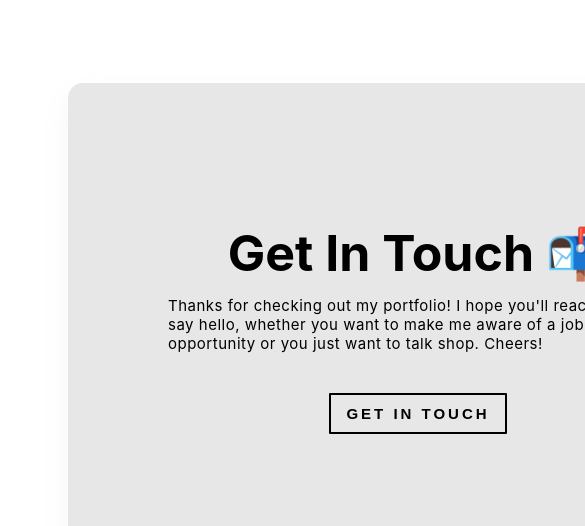
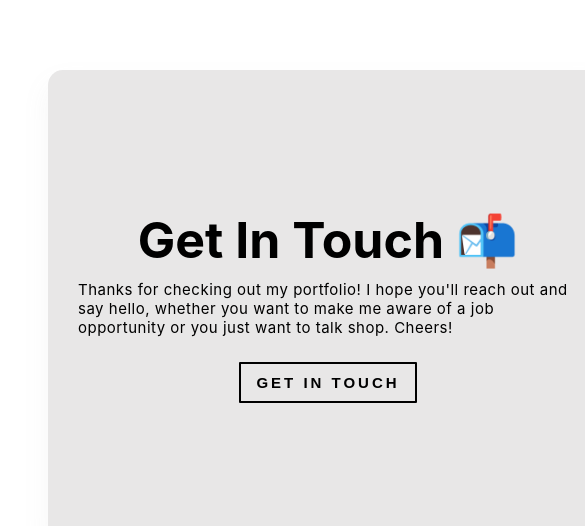
Before and after one commit to najeesimmons/portfolio-frontend, a React (Create React App) app: page / in a window 390 px wide. Shown: the part 1042-1568 px from the top of the page, 585 px wide, since content can reach past the window. Built offline with nearby package versions, Linux system fonts and the light colour scheme; no server answers.

Commit message:
media queries in progress

```diff
--- a/src/App.js
+++ b/src/App.js
@@ -14,7 +14,7 @@ function App() {
     <>
       <Nav />
       <div className={classes["app-wrapper"]}>
-        <div className={classes.container}>
+        <div className={classes["app-container"]}>
           <section id="about" className={`${classes.page} ${classes.about}`}>
             <About url={URL} />
           </section>
--- a/src/App.module.css
+++ b/src/App.module.css
@@ -3,7 +3,7 @@
   margin: 0 auto;
 
 }
-.container {
+.app-container {
   display: flex;
   flex-direction: column;
   scroll-snap-type: y mandatory;
--- a/src/components/About/About.js
+++ b/src/components/About/About.js
@@ -26,7 +26,7 @@ export const About = ({ url }) => {
 
   // define a function that will return the JSX needed once we get the data
   const loaded = () => (
-    <div className={classes.container}>
+    <div className={classes["about-container"]}>
       <div className={classes.headshot}>
         <img src={about.headshot} alt={about.name} />
       </div>
--- a/src/components/About/About.module.css
+++ b/src/components/About/About.module.css
@@ -1,4 +1,4 @@
-.container {
+.about-container {
   display: flex;
   margin: 0 auto;
   height: 100vh;
@@ -9,6 +9,7 @@
 .greeting {
   letter-spacing: 0;
   font-size: 20px;
+  margin-bottom: 3px;
 }
 
 .my-info h1 {
@@ -34,7 +35,8 @@
 .about-me {
   font-size: 15px;
   text-align: left;
-  padding: 30px;
+  padding: 30px 0 30px 30px;
+  max-width: 600px;
 }
 
 .about-me p {
@@ -44,14 +46,15 @@
 
 .bio {
   float: left;
-  margin-bottom: 8px;
+  margin: 0 0 40px 0;
+  /* margin: 40px 0 0 0; */
 }
 
 .headshot {
   height: 300px;
   width: 300px;
-  margin-left: auto;
-  margin-right: auto;
+  /* margin-left: auto; */
+  margin-right: 50px;
 }
 
 .headshot img {
@@ -134,3 +137,20 @@
   height: 100%;
   width: 100%;
 }
+
+@media (max-width: 450px) {
+  .about-container {
+    flex-direction: column;
+    margin-top: 100px;
+
+  }
+}
+
+@media (max-width: 450px) {
+  .headshot {
+    height: 200px;
+    width: 200px;
+    /* margin-left: auto; */
+    margin-right: 50px;
+  }
+}
--- a/src/components/Contact/Contact.js
+++ b/src/components/Contact/Contact.js
@@ -5,7 +5,7 @@ import classes from "./Contact.module.css";
 const Contact = () => {
   return (
     <div className={classes['contact-wrapper']}>
-      <div className={classes.container}>
+      <div className={classes["contact-container"]}>
         <div className={classes["inner-container"]}>
           <h1>Get In Touch<span role="img" alt="mailbox emoji" aria-label="mailbox emoji"> 📬</span></h1>
           <p className={classes.thanks}>
--- a/src/components/Contact/Contact.module.css
+++ b/src/components/Contact/Contact.module.css
@@ -3,12 +3,9 @@
   margin-top: 90px;
 }
 
-.container {
+.contact-container {
   align-items: center;
-  /* background: white; */
   border-radius: 50px;
-  /* box-shadow: 0px 14px 28px rgba(135, 136, 137, 0.08); */
-  /* max-width: 1000px; */
   padding: 48px;
   margin: 0 auto;
 }
@@ -17,31 +14,30 @@
   box-shadow: 0px 14px 28px rgba(135, 136, 137, 0.08);
   background: rgb(232, 231, 231);
   border-radius: 15px;
-  width: 700px;
+  max-width: 700px;
   height: 350px;
   padding-top: 120px;
-  margin: 0 auto 0 20px;
+  margin: 0 auto;
 }
 
 .inner-container p {
-  margin-bottom: 15px;
-}
-
-.thanks {
-  letter-spacing: 0.5px;
-}
-h1 {
-  font-size: 50px;
-  text-align: center;
-  margin: 20px 0 13px;
-}
-
-p {
   margin: 0 auto;
   width: 500px;
   font-size: 15px;
   padding-bottom: 35px;
 }
+
+.thanks {
+  letter-spacing: 0.5px;
+  padding: 10px 30px 30px 30px;
+}
+
+h1 {
+  font-size: 50px;
+  text-align: center;
+  margin: 20px 0 0;
+}
+
 
 .message-button {
   border: 2px solid black;
--- a/src/components/Nav/Nav.module.css
+++ b/src/components/Nav/Nav.module.css
@@ -61,3 +61,38 @@
 .nav-bar li a:hover {
   color: rgb(201, 195, 195);
 }
+
+@media (max-width: 450px) {
+  .nav-bar {
+    max-width: 450px;
+
+  }
+}
+
+@media (max-width: 450px) {
+  .nav-bar {
+    margin: 0px 0px 0px 0px;
+    /* margin: 0 auto; */
+    overflow: hidden;
+    display: flex;
+    width: 100%;
+    justify-content: space-between;
+    max-width: 450px;
+  }
+  }
+  @media (max-width: 450px) {
+    .nav-bar ul {
+      margin: 0;
+    }
+  }
+
+  @media (max-width: 450px) {
+    .nav-bar ul li:last-child {
+      display: none;
+    }
+  }
+  @media (max-width: 450px) {
+    .nav-bar ul li:nth-last-child(2) {
+      display: none;
+    }
+  }
```
Also changed, not shown: src/index.css (line endings or trailing spaces).
